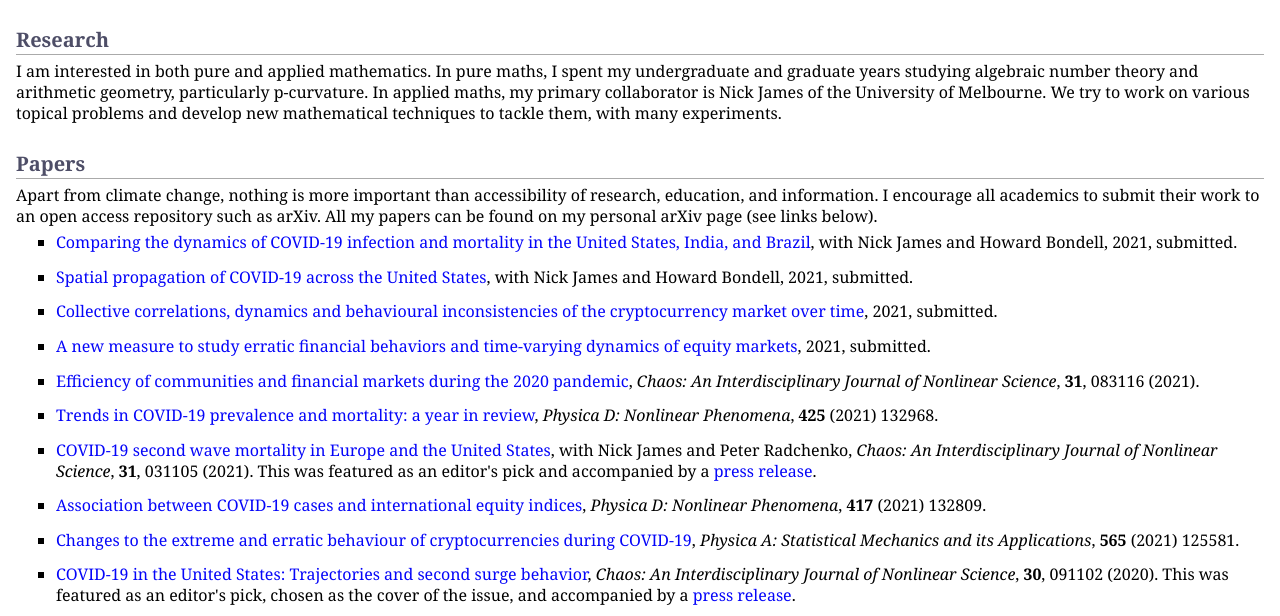
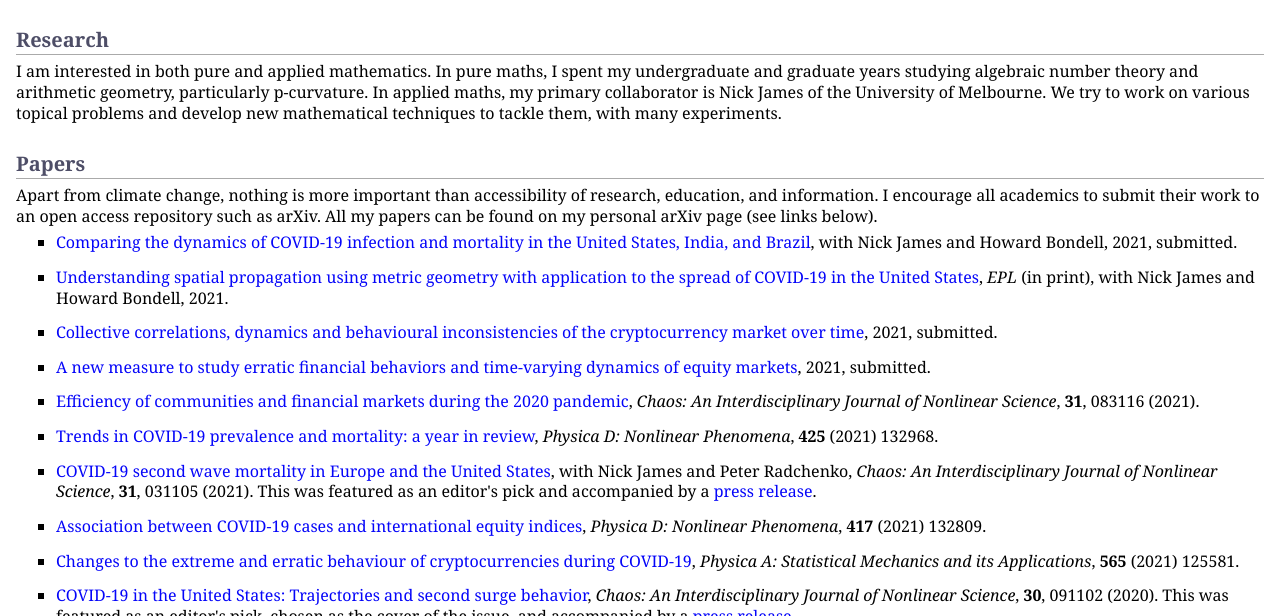
Before and after one commit to MaxMenzies/maxmenzies.com, a Jekyll site: the page index.html, which Jekyll copies as it is, in a window 1280 px wide and 900 px high, cut to the strip 284-900 px from the top of the window. Built offline with Jekyll 4.4.1, drawn with Linux system fonts in a browser that asks for light colours.

Commit message:
Update index.html

```diff
--- a/index.html
+++ b/index.html
@@ -46,7 +46,7 @@
 </li>
 </ul>
 <ul>
-<li><p><a href="https://arxiv.org/abs/2108.02516">Spatial propagation of COVID-19 across the United States</a>, with Nick James and Howard Bondell, 2021, submitted.</p>
+<li><p><a href="https://iopscience.iop.org/article/10.1209/0295-5075/ac2752">Understanding spatial propagation using metric geometry with application to the spread of COVID-19 in the United States</a>, <i>EPL</i> (in print), with Nick James and Howard Bondell, 2021.</p>
 </li>
 </ul>
 <ul>
```
